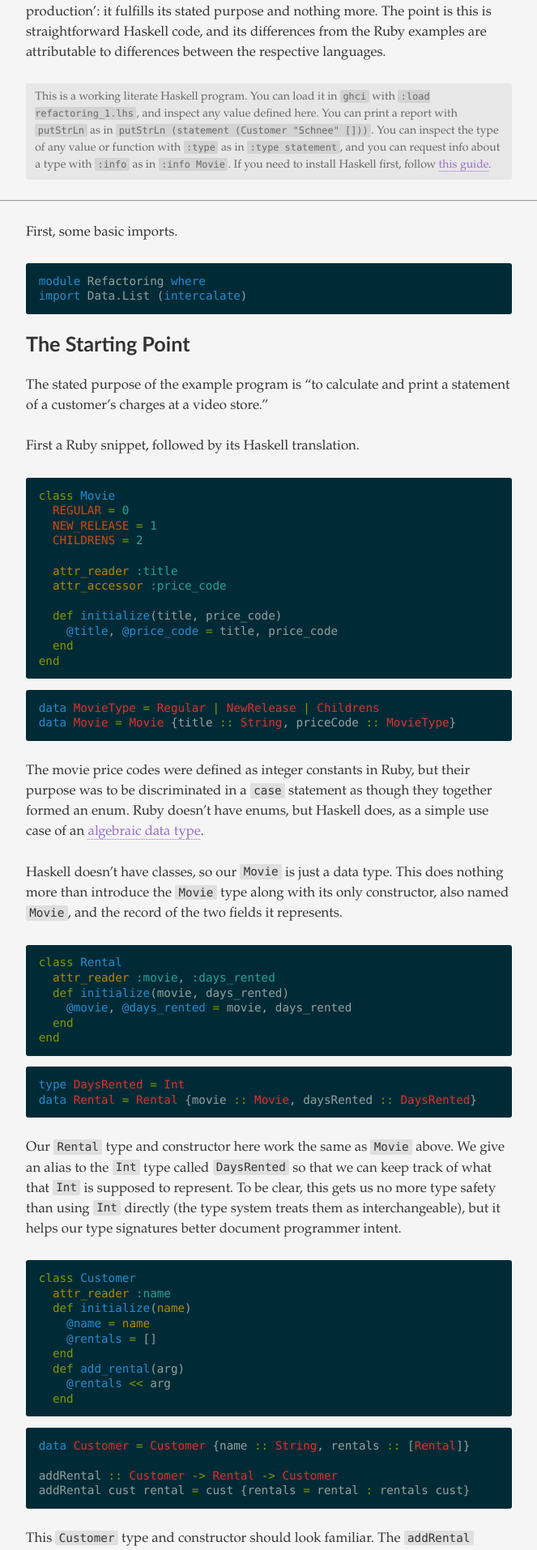
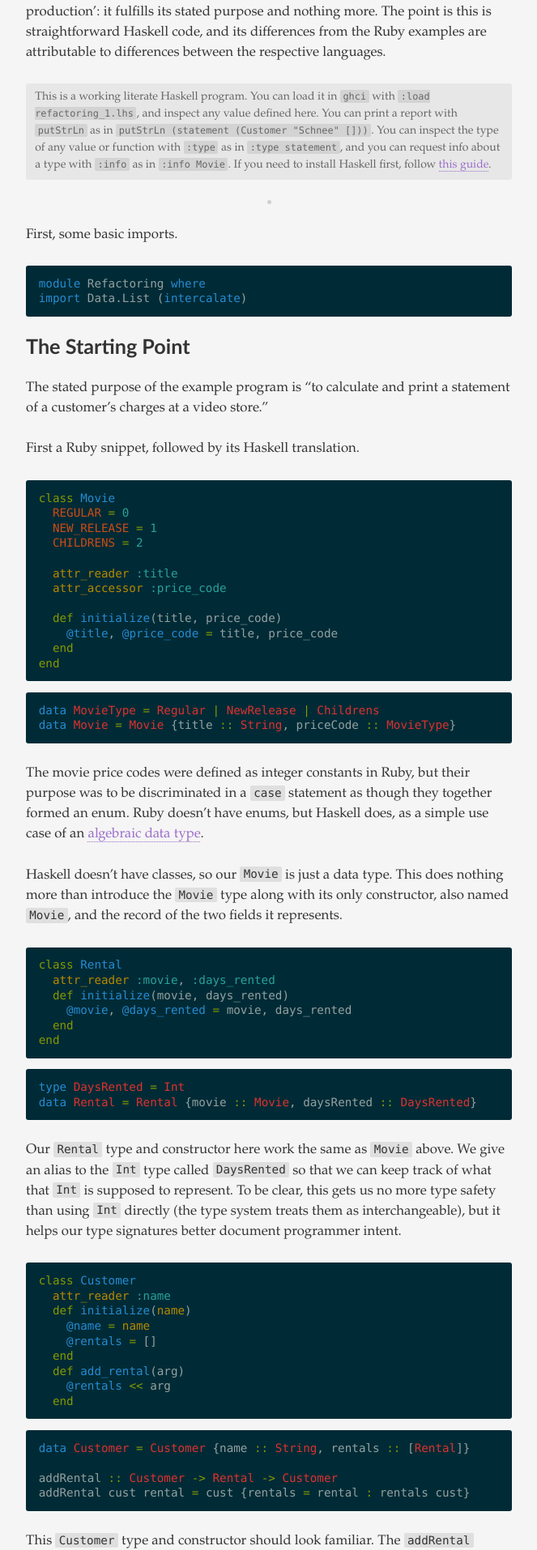
Before and after one commit to ryanartecona/ryanartecona.github.io, a Jekyll site: the page built from _posts/2015-05-21-refactoring-in-ruby-in-haskell.md, in a window 1280 px wide. Shown: the part 762-2676 px from the top of the page at 81% size, without its empty margins (308-971 px from the left). Built offline with Jekyll 4.4.1, drawn with Linux system fonts in a browser that asks for light colours; Markdown is read by kramdown in place of the engine named in the settings.

Commit message:
sub tabs in css files with spaces

```diff
--- a/_scss/page/_about.scss
+++ b/_scss/page/_about.scss
@@ -3,7 +3,9 @@
 //**********************************************************
 
 .page.page-about {
-	font-family: $sans-serif; line-height: 1.5; font-size: .9em;
+  font-family: $sans-serif;
+  line-height: 1.5;
+  font-size: .9em;
   @include pie-clearfix;
   .portrait-wrap {
     float: right; margin: 0 5% 1em 1.5em;
--- a/css/main.css
+++ b/css/main.css
@@ -131,7 +131,7 @@ body {
     color: #333; }
     .article .entry-content h2, .article .entry-content h3, .article .entry-content h4, .article .entry-content h5, .article .entry-content h6,
     .article .entry-content p, .article .entry-content pre, .article .entry-content blockquote, .article .entry-content ul, .article .entry-content ol,
-    .article .entry-content div.highlight {
+    .article .entry-content div.highlight, .article .entry-content hr {
       max-width: 600px;
       margin-left: auto;
       margin-right: auto;
@@ -150,6 +150,22 @@ body {
         border-radius: 2px; }
     .article .entry-content h2, .article .entry-content h3, .article .entry-content h4 {
       font-family: "Gill Sans", "Gill Sans MT", Calibri, sans-serif; }
+    .article .entry-content hr {
+      border: none; }
+      .article .entry-content hr, .article .entry-content hr:before, .article .entry-content hr:after {
+        width: 5px;
+        height: 5px;
+        background: #cfcfcf;
+        border-radius: 100%;
+        position: relative; }
+      .article .entry-content hr:before, .article .entry-content hr:after {
+        content: "";
+        display: block;
+        position: absolute; }
+      .article .entry-content hr:before {
+        right: 25px; }
+      .article .entry-content hr:after {
+        left: 25px; }
     .article .entry-content p {
       margin-top: 1.5em;
       margin-bottom: 1.5em; }
```
Also changed, not shown: _scss/_baseline.scss (+22 -1 lines). Lines whose indentation alone changed are shown as unchanged.
